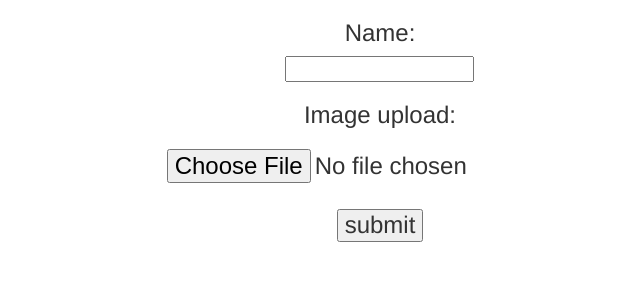
After one commit to deepspw/Project-3, a Flask app: page /add_restaurant/ in a window 1280 px wide. The commit adds this page. Shown: the top 300 px of the page, without its empty margins (260-900 px from the left). Run offline with Flask 2, Linux system fonts and the light colour scheme; the visitor is signed in with stand-in values (Sample User, id 1); parts of the project's set-up code (start-up, migrations or seed data) failed here and were passed over; some libraries are stand-ins or nearby versions.

Commit message:
add restaurants

```diff
--- a/app.py
+++ b/app.py
@@ -10,6 +10,10 @@ from xml.dom import minidom
 # web imports
 import httplib2
 import requests
+# Werzerg secure filename
+from werkzeug import secure_filename
+#
+import os
 # Flask imports
 from flask import Flask, render_template, url_for, redirect,\
 	request, flash, jsonify, make_response, session as\
@@ -31,6 +35,15 @@ ENGINE = create_engine('sqlite:///db/restaurant.db')
 Base.metadata.bind = ENGINE
 DBSESSION = sessionmaker(bind=ENGINE)
 SESSION = DBSESSION()
+UPLOAD_FOLDER = 'static/images/'
+print UPLOAD_FOLDER
+ALLOWED_EXTENTIONS = set((['jpg', 'png', 'jpeg']))
+app.config['UPLOAD_FOLDER'] = UPLOAD_FOLDER
+
+def allowed_file(filename):
+    """Checks filename against allowed files"""
+    return '.' in filename and \
+        filename.rsplit('.', 1)[1] in ALLOWED_EXTENTIONS
 @app.route('/')
 def index():
     """Main page displaying restaurants"""
@@ -77,6 +90,32 @@ def restaurant_menu(restaurant_id):
         login_session['state'] = state
     return render_template('menu.html', title=title, STATE=state, \
         restaurant=restaurant, CLIENT_ID=CLIENT_ID, menu=menu)
+@app.route('/add_restaurant/', methods=['GET', 'POST'])
+def add_restaurant():
+    """Add a restaurant"""
+    if 'username' in login_session:
+        username = login_session['username']
+        if request.method == 'POST':
+            file = request.files['file']
+            if file and allowed_file(file.filename):
+                filename = secure_filename(file.filename)
+                file.save(os.path.join(app.config['UPLOAD_FOLDER'], filename))
+                image = request.form['name']
+            else:
+                image="NoImage"
+            new_restaurant = Restaurant(
+                name=request.form['name'],
+                image=filename)
+            SESSION.add(new_restaurant)
+            SESSION.commit()
+            flash("New restaurant successfully added")
+            return redirect(url_for('index', username=username))
+        else:
+            return render_template('add_restaurant.html',\
+                username=username, CLIENT_ID=CLIENT_ID)
+    else:
+        flash("You must login before adding items")
+        return redirect(url_for('index'))
 @app.route('/<int:restaurant_id>/menu/add/', methods=['GET', 'POST'])
 def add_menu(restaurant_id):
     """Add item menu"""
@@ -311,5 +350,5 @@ if __name__ == '__main__':
 # Make sure to use a remote secret key on a live
 # server in order to keep the site secure.
     app.secret_key = 'super_secret_key'
-    app.debug = False
+    app.debug = True
     app.run(host='0.0.0.0', port=5000)
--- a/db/restaurantGather.py
+++ b/db/restaurantGather.py
@@ -87,7 +87,7 @@ DBSESSION = sessionmaker(bind=ENGINE)
 SESSION = DBSESSION()
 # Populates database with restaurant names, and image strings.
 for e in j_dict:
-    restaurant = Restaurant(name=e['name'], image=str(e['id']), place_id=e['place_id'])
+    restaurant = Restaurant(name=e['name'], image=str(e['id']) + '.png', place_id=e['place_id'])
     SESSION.add(restaurant)
     SESSION.commit()
 # Populates the tags table in relationship to the restaurants assigned.
--- /dev/null
+++ b/templates/add_restaurant.html
@@ -0,0 +1,32 @@
+<!DOCTYPE HTML>
+<html lang="en">
+
+<head>
+    <link rel=stylesheet type=text/css href="{{ url_for('static', filename='css/bootstrap.min.css') }}">
+    <link rel=stylesheet type=text/css href="{{ url_for('static', filename='css/custom.css')}}">
+    <script src="https://ajax.googleapis.com/ajax/libs/jquery/1.11.3/jquery.min.js"></script>
+</head>
+
+<body>
+    <div class="container-fluid">
+        <div class="row">
+            <div class="col-md-4"></div>
+            <div class="col-md-4">
+                <div class="row">
+                    <form action="{{url_for( 'add_restaurant' )}} " method='POST' enctype='multipart/form-data'>
+                    <h3>Name:</h3>
+                    <input type="text" name="name" align="center">
+                    <br>
+                    <h3>Image upload:<h3>
+                    <input type="file" name="file">
+                    <br>
+                    <input type="submit" value="submit">
+                    </form>
+                </div>
+            </div>
+            <div class="col-md-4"></div>
+        </div>
+    </div>
+        <script src="https://apis.google.com/js/client:platform.js?onload=start" async defer></script>
+        <script src="{{ url_for('static', filename='js/bootstrap.min.js') }}"></script>
+</body>
--- a/templates/index.html
+++ b/templates/index.html
@@ -84,7 +84,7 @@
                                 <div class="thumbnail" href="{{ i.id }}/menu">
                                 <a href="{{ i.id }}/menu">{{ i.name }}</a>
                                 <a href="{{ i.id }}/menu">
-                                <img alt="{{ i.name }}" src="../static/images/{{ i.image }}.png" style="width:100%;max-width:240px; max-height:200px;" href="{{ i.id }}/menu">
+                                <img alt="{{ i.name }}" src="../static/images/{{ i.image }}" style="width:100%;max-width:240px; max-height:200px;" href="{{ i.id }}/menu">
                                 </a>
                                 </div>
                             </div>
```
